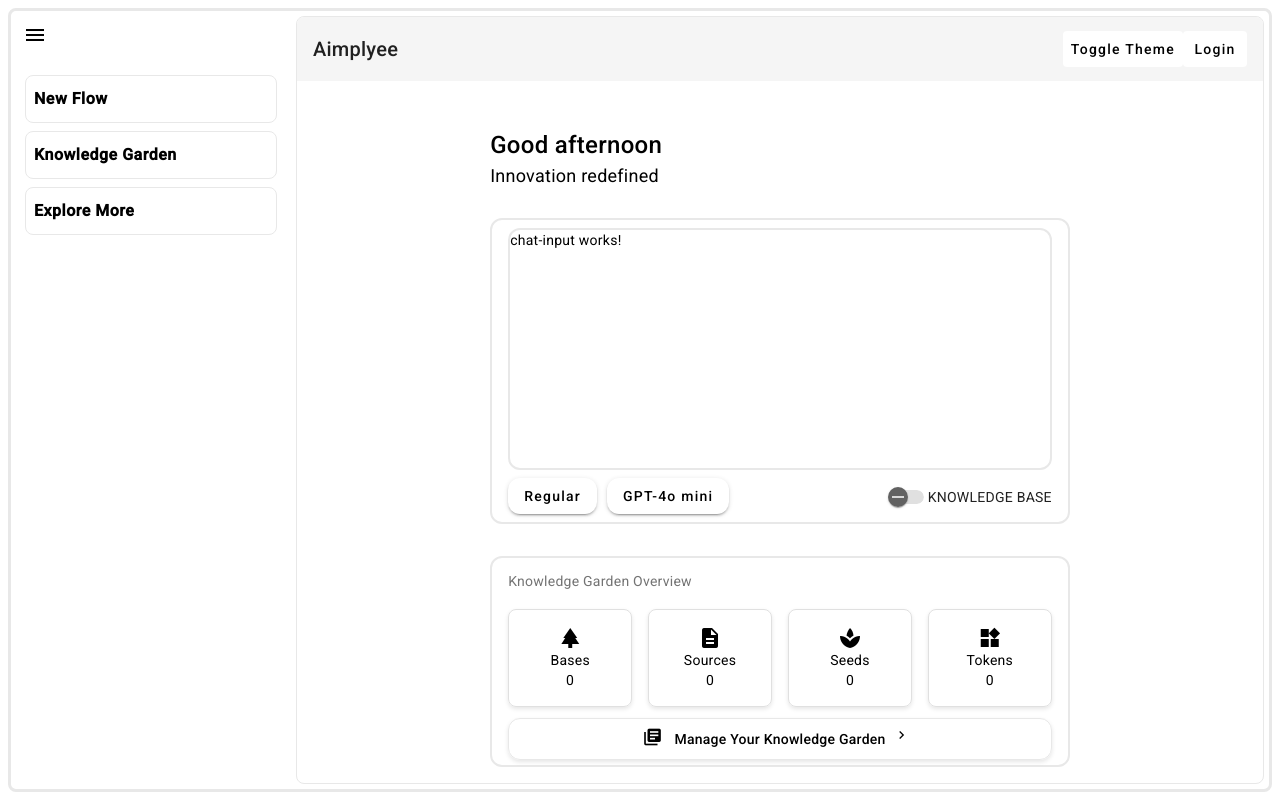
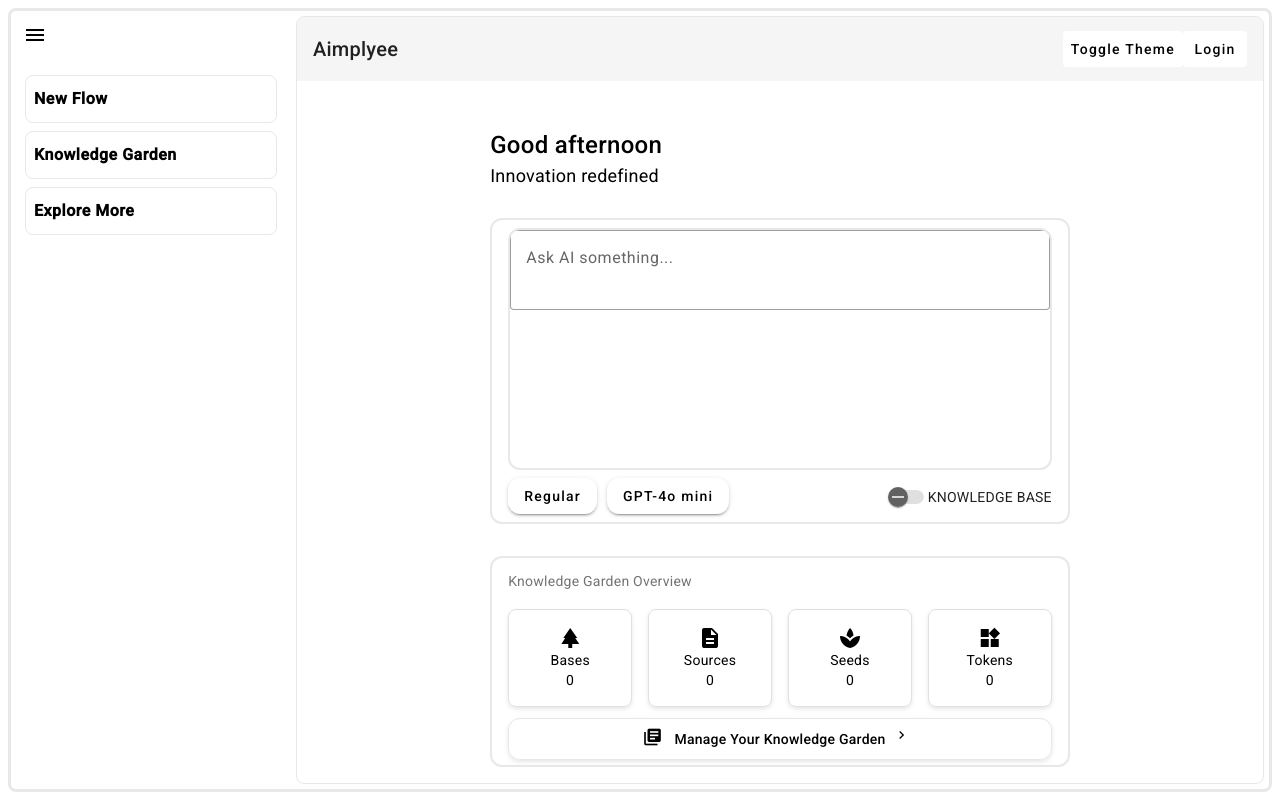
Before and after one commit to InspiroTechnology/aimployee, an Angular app: page /new-flow in a window 1280 px wide. Built offline with nearby package versions, Linux system fonts and the light colour scheme.

Commit message:
Implement chat input component with styled textarea for improved user experience

```diff
--- a/src/app/features/chat/chat-input/chat-input.component.html
+++ b/src/app/features/chat/chat-input/chat-input.component.html
@@ -1 +1,5 @@
-<p>chat-input works!</p>
+<div class="chat-input">
+    <mat-form-field appearance="outline">
+        <textarea matInput placeholder="Ask AI something..."></textarea>
+    </mat-form-field>
+</div>
--- a/src/app/features/chat/chat-input/chat-input.component.scss
+++ b/src/app/features/chat/chat-input/chat-input.component.scss
@@ -0,0 +1,16 @@
+.chat-input {
+  width: 100%;
+  height: 100%;
+  display: flex;
+  flex-direction: column;
+}
+
+.mat-form-field {
+  width: 100%;
+  flex: 1 1 auto; /* Allow the input to grow */
+}
+
+textarea {
+  height: 100%; /* Make the textarea fill the available space */
+  resize: none; /* Disable resizing */
+}
--- a/src/app/features/chat/chat-input/chat-input.component.ts
+++ b/src/app/features/chat/chat-input/chat-input.component.ts
@@ -1,10 +1,11 @@
 import { Component, OnInit } from '@angular/core';
 import { CommonModule } from '@angular/common';
+import { MatInputModule } from '@angular/material/input'; // Import MatInputModule
 
 @Component({
   selector: 'app-chat-input',
   standalone: true,
-  imports: [CommonModule],
+  imports: [CommonModule, MatInputModule], // Add MatInputModule to imports
   templateUrl: './chat-input.component.html',
   styleUrls: ['./chat-input.component.scss']
 })
```
